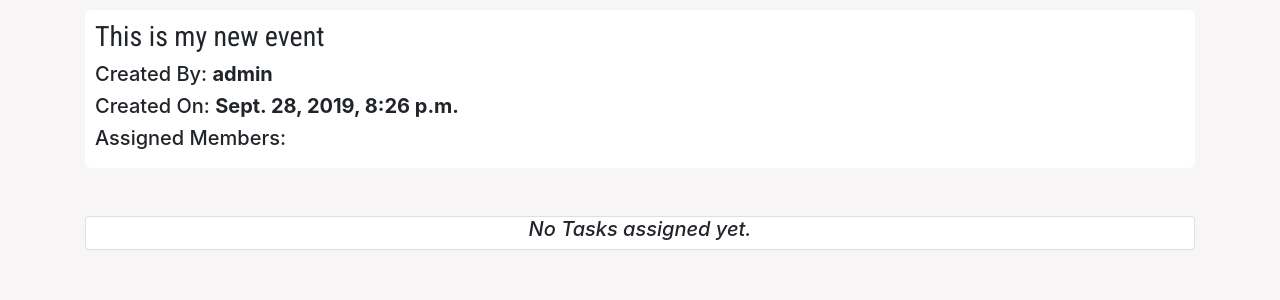
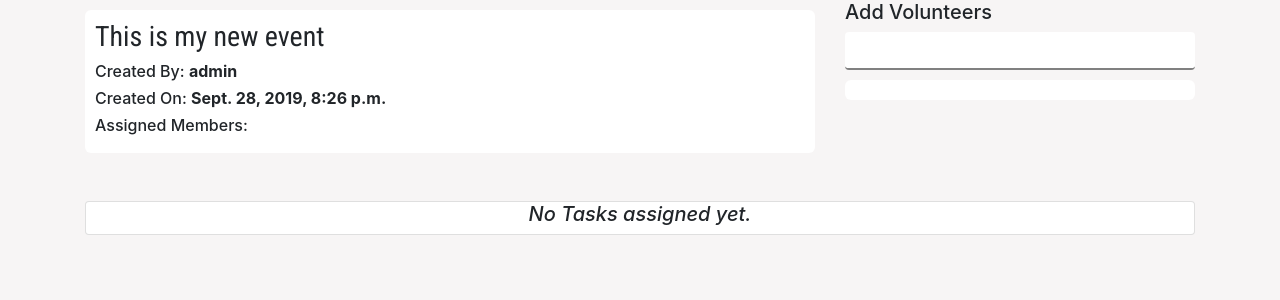
Before and after one commit to onthir/Volhacks-Event-Handling-System, a Django app: a page that uses main/templates/main/base.html in a window 1280 px wide. Shown: the part 56-356 px from the top of the page. Run offline with Django 3.2, Linux system fonts and the light colour scheme; data comes from the database, SQL or seed files in the repository; both versions use the stored data as it was after the commit; some libraries are stand-ins or nearby versions.

Commit message:
Add and Remove Volunteers from the event

```diff
--- a/main/templates/main/base.html
+++ b/main/templates/main/base.html
@@ -45,6 +45,9 @@
 
         {% else %}
         <li class="nav-item">
+            <a class="nav-link" href="#">{{ request.user.username }}</a>
+        </li>
+        <li class="nav-item">
             <a class="nav-link" href="{% url 'accounts:logout' %}">Logout</a>
         </li>
         {% endif %}
--- a/main/templates/main/details.html
+++ b/main/templates/main/details.html
@@ -20,12 +20,40 @@
 {% block content %}
 
 <div class="container">
+<div class="row">
+    <div class="col-md-8">
     <div class="myCard">
         <h3 id="gFont">{{ event.event_name }}</h3>
-        <h5>Created By: <strong> {{ event.created_by }}</strong></h5>
-        <h5>Created On: <strong> {{ event.created_on }}</strong></h5>
-        <h5>Assigned Members: {% for volunteer in event.volunteers.all %} {{ volunteer.username }}{% endfor %}</h5>
+        <h6>Created By: <strong> {{ event.created_by }}</strong></h6>
+        <h6>Created On: <strong> {{ event.created_on }}</strong></h6>
+        <h6>Assigned Members: {% for volunteer in event.volunteers.all %} <span class="badge badge-primary">{{ volunteer.username }}</span> {% endfor %}</h6>
     </div>
+</div>
+
+<div class="col-md-4">
+    <h5>Add Volunteers</h5>
+    <form action="" method="GET">
+    <input type="text" name="volunteers" class="form-control">
+
+</form>
+
+<div class="myCard">
+    {% for result in users %}
+
+    <li><span>{{ result.username }}</span>&nbsp; &nbsp; &nbsp; &nbsp;
+        {% if not result in event.volunteers.all %}
+        <a href="{% url 'main:add_volunteers' event.slug result.username %}"><i class="fas fa-user-plus"></i></a></li>
+
+        {% else %}
+
+        <a href="{% url 'main:remove_volunteers' event.slug result.username %}"><i class="fas fa-user-times"></i></a>
+        {% endif %}
+
+        {% endfor %}
+</div>
+</div>
+
+</div>
 </div>
 <br><br>
 <div class="container">
--- a/main/urls.py
+++ b/main/urls.py
@@ -10,5 +10,9 @@ urlpatterns = [
     path('events/details/<slug:slug>', views.details, name="details"),
     path('events/edit-event/<slug:slug>', views.edit_event, name="edit_event"),
     path('events/add-task/<slug:slug>', views.add_task, name="add_task"),
-    path('events/close-task/<int:id>/<slug:slug>', views.close_task, name="close_task")
+    path('events/close-task/<int:id>/<slug:slug>', views.close_task, name="close_task"),
+    path('events/close-event/<slug:slug>', views.close_event, name="close_event"),
+    path('events/add-volunteers/<slug:slug>/<str:user>', views.add_volunteers, name="add_volunteers"),
+    path('events/remove-volunteers/<slug:slug>/<str:user>', views.remove_volunteers, name="remove_volunteers")
+
 ]
--- a/main/views.py
+++ b/main/views.py
@@ -8,8 +8,11 @@ def home(request):
     # get current events
     current_events = Event.objects.filter(closed=False).order_by('-created_on')
 
+    closed_events = Event.objects.filter(closed=True).order_by("-created_on")
+
     context = {
-        "current_events": current_events
+        "current_events": current_events,
+        "closed_events": closed_events
     }
     return render(request, 'main/index.html', context)
 
@@ -26,6 +29,12 @@ def task_inidiv(event, slug, id):
     return taskComments
 # get the details for the events
 def details(request, slug, task_id=None):
+
+    volunteers = request.GET.get("volunteers")
+    users = []
+    if volunteers:
+        users = User.objects.filter(username__icontains=volunteers)
+        print(users)
     # get specific event
     event = Event.objects.get(slug=slug)
 
@@ -66,7 +75,8 @@ def details(request, slug, task_id=None):
 
         "event": event,
         "tasks": tasks,
-        "taskcomments": taskcomments
+        "taskcomments": taskcomments,
+        "users": users
     }
     return render(request, 'main/details.html', context)
 
@@ -146,3 +156,47 @@ def close_task(request, id, slug=None):
             task.completed = True
             task.save()
             return redirect("main:details", slug=slug)
+
+
+# close event
+
+def close_event(request, slug):
+    if request.user.is_authenticated and request.user.is_superuser:
+        # get event
+        event = Event.objects.get(slug=slug)
+
+        # check if its closed
+        if not event.closed:
+            event.closed = True
+
+        event.save()
+        return redirect("main:home")
+
+# add volunteers
+
+def add_volunteers(request, slug, user):
+    if request.user.is_authenticated and request.user.is_superuser:
+        # get event
+        event = Event.objects.get(slug=slug)
+
+        user = User.objects.get(username=user)
+
+        if user not in event.volunteers.all():
+            print("The user is not in the volunteers list")
+            event.volunteers.add(user)
+            event.save()
+            return redirect("main:details", slug=slug)
+
+# remove volunteer
+def remove_volunteers(request, slug, user):
+    if request.user.is_authenticated and request.user.is_superuser:
+        # get event
+        event = Event.objects.get(slug=slug)
+
+        user = User.objects.get(username=user)
+
+        if user  in event.volunteers.all():
+            print("The user is  in the volunteers list")
+            event.volunteers.remove(user)
+            event.save()
+            return redirect("main:details", slug=slug)
```
Also changed, not shown: main/templates/main/index.html (+4 -4 lines), db.sqlite3.
